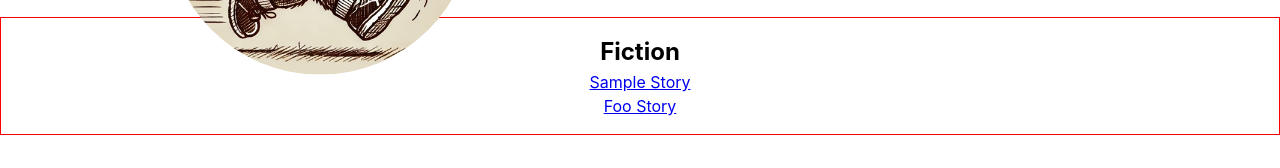
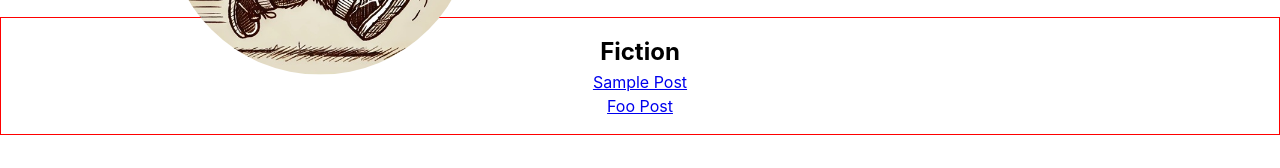
Before and after one commit to mromphf/website, a Vue app: page /fiction in a window 1280 px wide. Shown: the part 247-415 px from the top of the page. Built offline with nearby package versions, Linux system fonts and the light colour scheme.

Commit message:
Render Fiction links with title data.

```diff
--- a/src/components/Fiction.vue
+++ b/src/components/Fiction.vue
@@ -1,9 +1,17 @@
 <script>
 import Masthead from "@/components/Masthead.vue";
+import titles from "@/data/titles.js";
+
 
 export default {
   name: 'Fiction',
-  components: { Masthead }
+  components: { Masthead },
+  data() {
+    return {
+      titles: Object.values(titles)
+        .filter(title => title.product === "fiction")
+    }
+  }
 }
 
 </script>
@@ -14,9 +22,11 @@ export default {
   <section class="content-housing">
     <div>
       <h1>Fiction</h1>
+
       <ul>
-        <li><router-link to="/fiction/sample-post">Sample Story</router-link></li>
-        <li><router-link to="/fiction/foo-post">Foo Story</router-link></li>
+        <li v-for="title in titles" :key="title.id">
+          <router-link :to="title.reference">{{ title.title }}</router-link>
+        </li>
       </ul>
     </div>
   </section>
--- a/src/data/titles.js
+++ b/src/data/titles.js
@@ -25,9 +25,9 @@ const titles = [
         reference: "/fiction/sample-post"
     },
     {
-        product: "Bar",
-        title: "Ticket Please",
-        reference: "#"
+        product: "fiction",
+        title: "Foo Post",
+        reference: "/fiction/foo-post"
     }
 ];
 
```
